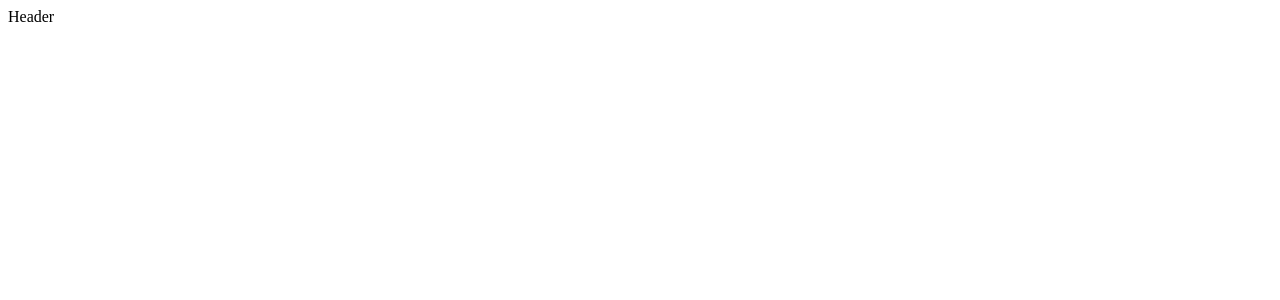
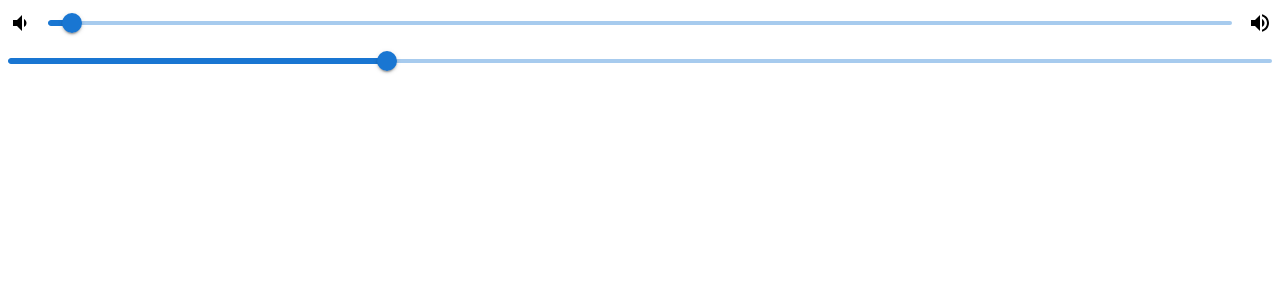
Before and after one commit to matheuskarnas/disney-api, a React (Vite) app: page / in a window 1280 px wide. Shown: the top 300 px of the page. Built offline with nearby package versions, Linux system fonts and the light colour scheme.

Commit message:
testing @mui/icons

```diff
--- a/src/components/Header/index.tsx
+++ b/src/components/Header/index.tsx
@@ -1,6 +1,17 @@
-import { Box } from "@mui/material";
+import { Box, Slider, Stack } from "@mui/material";
+import VolumeDown from '@mui/icons-material/VolumeDown';
+import VolumeUp from '@mui/icons-material/VolumeUp';
 
-export const Header = () =>
-    <Box height="5rem">
-        Header
-    </Box>
+export const Header = () => {
+
+    return (
+        <>
+            <Stack spacing={2} direction="row" sx={{ mb: 1 }} alignItems="center">
+                <VolumeDown />
+                <Slider aria-label="Volume" value={2}  />
+                <VolumeUp />
+            </Stack>
+            <Slider  defaultValue={30} aria-label="Disabled slider" />
+        </>
+    )
+}
```
